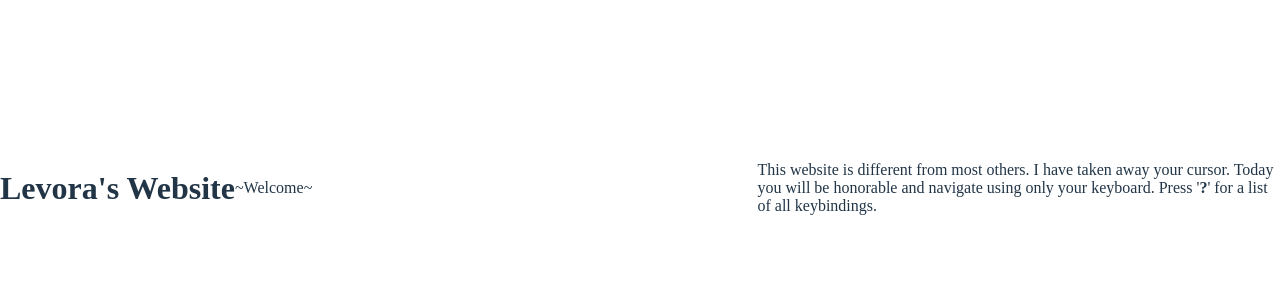
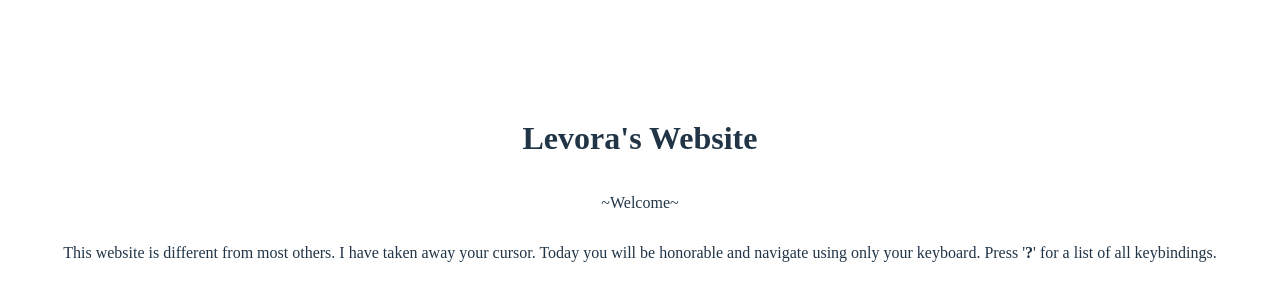
Before and after one commit to LevoraShelby/My-Site, a React (Vite) app: page / in a window 1280 px wide. Shown: the part 212-512 px from the top of the page. Built offline with nearby package versions, Linux system fonts and the light colour scheme.

Commit message:
Small homepage css fix

```diff
--- a/src/Homepage.css
+++ b/src/Homepage.css
@@ -1,6 +1,7 @@
 .homepage {
-	display: grid block;
+	display: flex;
+	flex-direction: column;
 	height: 100vh;
 	align-items: center;
-	grid-template-columns: auto 1fr 1fr;
+	justify-content: center;
 }
```
